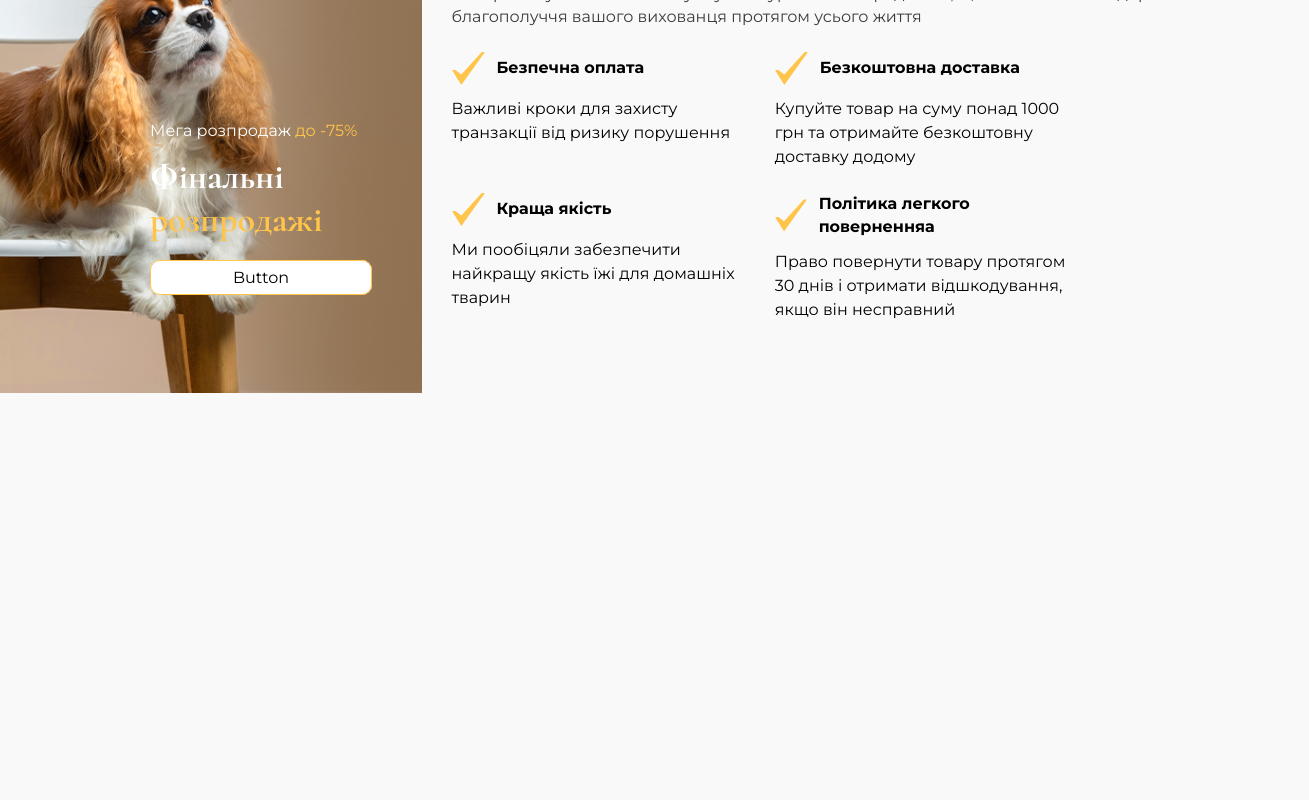
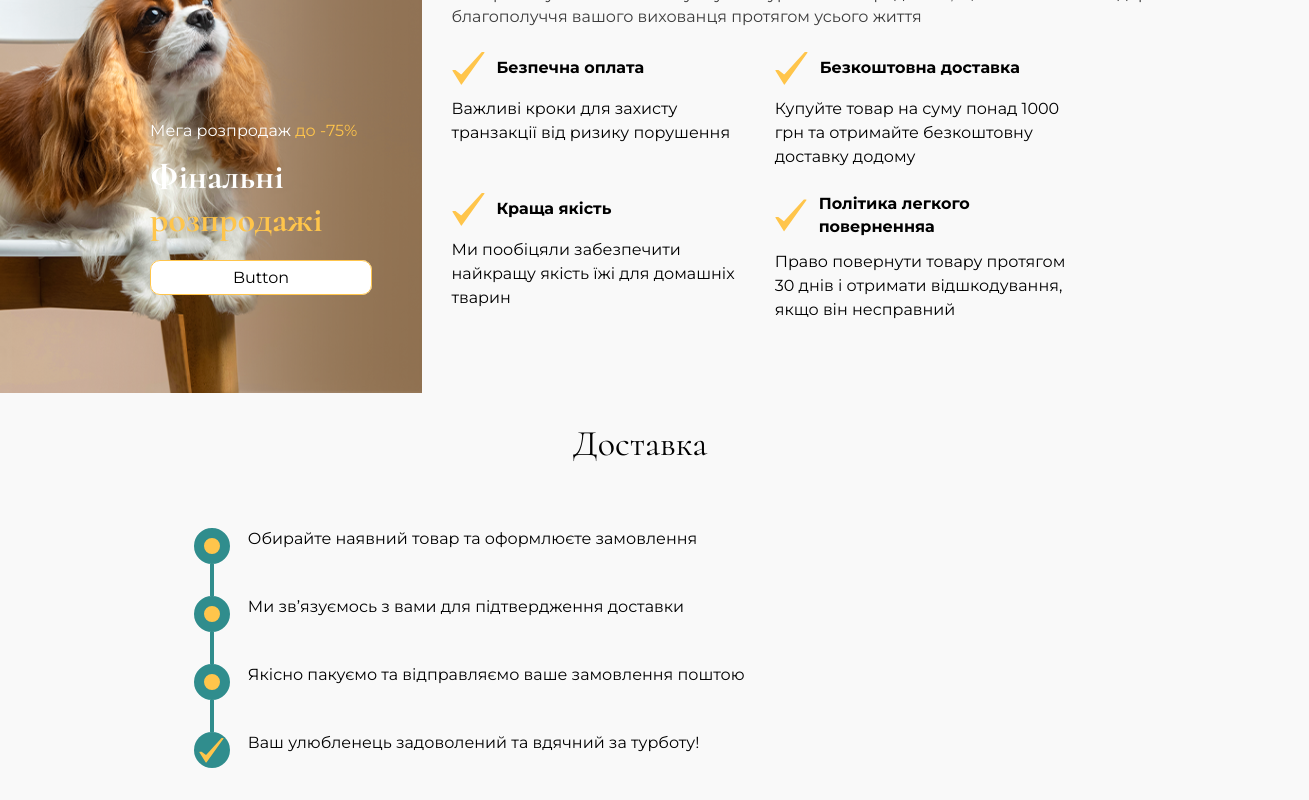
Before and after one commit to MViktoriia/pets-store, a Next.js app: page / in a window 1280 px wide. Shown: the part 2521-3321 px from the top of the page, 1309 px wide, since content can reach past the window. Before the commit the page ends 2914 px from the top, so only its background shows below. Built offline with nearby package versions, Linux system fonts and the light colour scheme.

Commit message:
added delivery section markup and styles

```diff
--- /dev/null
+++ b/src/app/components/Delivery/delivery-item.tsx
@@ -0,0 +1,27 @@
+import clsx from 'clsx';
+
+export interface DeliveryItemProps {
+  text: string;
+  check?: boolean;
+  decorated?: boolean;
+}
+
+function DeliveryItem({ text, check, decorated }: DeliveryItemProps) {
+  return (
+    <li className=" flex justify-center xl:flex-col xl:items-center ">
+      <div
+        className={clsx(
+          'relative block mb-8 w-[36px] h-[36px] rounded-full xl:w-[50px] xl:h-[50px]',
+          check
+            ? ' bg-cyan after:content-deliveryCheck after:absolute after:w-[25px] after:h-[25px] after:top-[6px] after:left-[5px] xl:after:w-[33px] xl:after:h-[33px] xl:after:top-[9px] xl:after:left-[8px]'
+            : ' bg-yellow border-[10px] xl:border-[13px] border-cyan after:absolute after:bottom-[-42px] after:left-[6px] after:w-1 after:h-8 after:bg-cyan xl:after:w-[267px] xl:after:h-1 xl:after:bottom-[12px] xl:after:left-[37px]',
+          decorated &&
+            ' xl:before:content-deliveryCar xl:before:absolute xl:before:left-[126px] xl:before:w-[57px] xl:before:h-[57px] xl:before:top-[-42px]',
+        )}
+      ></div>
+      <p className=" text-base ml-[18px] w-[79vw] xl:w-[289px]">{text}</p>
+    </li>
+  );
+}
+
+export default DeliveryItem;
--- /dev/null
+++ b/src/app/components/Delivery/delivery.tsx
@@ -0,0 +1,28 @@
+import React from 'react';
+import DeliveryItem from './delivery-item';
+import { deliverySectionText } from '../../lib/utils/constants/deliveryItems';
+
+function Delivery() {
+  return (
+    <section className="pt-6">
+      <div className="container">
+        <h2 className=" font-serif text-[24px] text-center font-normal mb-6 lg:text-[36px] lg:mb-[57px]">
+          Доставка
+        </h2>
+
+        <ul className=" flex flex-col justify-center items-center w-[91vw] xl:flex-row xl:items-center xl:w-[1240px]">
+          {deliverySectionText.map((item) => (
+            <DeliveryItem
+              key={item.text}
+              text={item.text}
+              check={item.last}
+              decorated={item.decorated}
+            />
+          ))}
+        </ul>
+      </div>
+    </section>
+  );
+}
+
+export default Delivery;
--- a/src/app/components/icons/DeliveryCar.tsx
+++ /dev/null
@@ -1,25 +0,0 @@
-import { SVGProps } from 'react';
-
-function DeliveryCar(props: SVGProps<SVGSVGElement>) {
-  return (
-    <svg
-      viewBox="0 0 57 57"
-      xmlns="http://www.w3.org/2000/svg"
-      width="57"
-      height="57"
-      fill="currentColor"
-      {...props}
-    >
-      <path
-        fill="#308D8D"
-        d="M7.125 28.5H28.5v3.563H7.125V28.5Zm-3.563-8.906h17.813v3.562H3.562v-3.562Z"
-      />
-      <path
-        fill="#308D8D"
-        d="M53.293 29.58 47.95 17.11a1.78 1.78 0 0 0-1.637-1.079H40.97V12.47a1.781 1.781 0 0 0-1.782-1.781h-28.5v3.562h26.72v22.365a7.11 7.11 0 0 0-3.31 4.354H22.902a7.125 7.125 0 1 0 0 3.562h11.194a7.09 7.09 0 0 0 13.744 0h3.815a1.78 1.78 0 0 0 1.781-1.781V30.281c0-.241-.049-.48-.144-.702ZM16.031 46.312a3.562 3.562 0 1 1 0-7.124 3.562 3.562 0 0 1 0 7.123Zm24.938-26.72h4.168l3.819 8.907h-7.987v-8.906Zm0 26.72a3.562 3.562 0 1 1 0-7.124 3.562 3.562 0 0 1 0 7.123Zm8.906-5.344H47.84a7.116 7.116 0 0 0-6.872-5.344v-3.563h8.906v8.907Z"
-      />
-    </svg>
-  );
-}
-
-export default DeliveryCar;
--- a/src/app/components/icons/index.ts
+++ b/src/app/components/icons/index.ts
@@ -6,7 +6,6 @@ export { default as BirdIcon } from './BirdIcon';
 export { default as CartIcon } from './CartIcon';
 export { default as CatIcon } from './CatIcon';
 export { default as CheckIcon } from './CheckIcon';
-export { default as DeliveryCar } from './DeliveryCar';
 export { default as DogIcon } from './DogIcon';
 export { default as FacebookIcon } from './FacebookIcon';
 export { default as FishIcon } from './FishIcon';
--- /dev/null
+++ b/src/app/lib/utils/constants/deliveryItems.ts
@@ -0,0 +1,22 @@
+export const deliverySectionText = [
+  {
+    text: 'Обирайте наявний товар та оформлюєте замовлення',
+    decorated: true,
+    last: false,
+  },
+  {
+    text: 'Ми зв’язуємось з вами для підтвердження доставки',
+    decorated: false,
+    last: false,
+  },
+  {
+    text: 'Якісно пакуємо та відправляємо ваше замовлення поштою',
+    decorated: false,
+    last: false,
+  },
+  {
+    text: 'Ваш улюбленець задоволений та вдячний за турботу!',
+    decorated: false,
+    last: true,
+  },
+];
--- a/src/app/page.tsx
+++ b/src/app/page.tsx
@@ -1,4 +1,5 @@
 import Hero from './components/Hero/hero';
+import Delivery from './components/Delivery/delivery';
 import OurAdvantages from './components/our-advantages';
 import Promo from './components/promo';
 import Proposals from './components/proposals';
@@ -10,6 +11,7 @@ export default function Home() {
       <Proposals />
       <Promo />
       <OurAdvantages />
+      <Delivery />
     </main>
   );
 }
--- a/tailwind.config.js
+++ b/tailwind.config.js
@@ -56,6 +56,8 @@ module.exports = {
     content: {
       triangle: 'url("/icons/triangle.svg")',
       triangleMob: 'url("/icons/triangle-mobile.svg")',
+      deliveryCheck: 'url("/icons/check-icon.svg")',
+      deliveryCar: 'url("/icons/car-delivery.svg")',
     },
     extend: {
       spacing: {
```
Also changed, not shown: public/icons/car-delivery.svg (added), public/icons/check-icon.svg (added).
